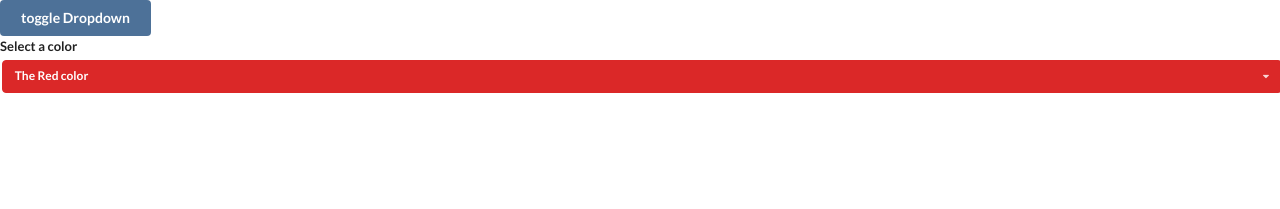
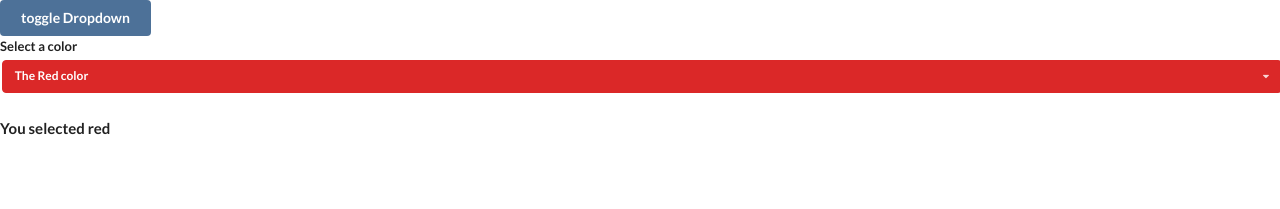
Before and after one commit to manimovassagh/Hooks, a React (Create React App) app: page / in a window 1280 px wide. Shown: the top 209 px of the page. Built offline with nearby package versions, Linux system fonts and the light colour scheme.

Commit message:
dropdown clor change

```diff
--- a/src/components/Dropdown.js
+++ b/src/components/Dropdown.js
@@ -2,8 +2,6 @@ import React, { useState, useEffect, useRef } from "react";
 
 const Dropdown = ({ options, selected, onSelectedChange }) => {
   const [open, SetOpen] = useState(false);
-
-
 
   const ref = useRef();
   useEffect(() => {
@@ -27,6 +25,7 @@ const Dropdown = ({ options, selected, onSelectedChange }) => {
         onClick={() => onSelectedChange(option)}
       >
         {option.label}
+
       </div>
     );
   });
@@ -40,14 +39,20 @@ const Dropdown = ({ options, selected, onSelectedChange }) => {
           onClick={() => {
             SetOpen(!open);
           }}
-          className={`ui  ${selected.value} label selection dropdown    ${open ? "visible active" : ""}`}
+          className={`ui  ${selected.value} label selection dropdown    ${
+            open ? "visible active" : ""
+          }`}
         >
           <i className="dropdown icon"></i>
           <div className="text">{selected.label} </div>
           <div className={`menu ${open ? "visible transition" : ""}`}>
             {colorList}
+
           </div>
         </div>
+        <h4 >
+          You selected {selected.value}
+        </h4>
       </div>
     </div>
   );
```
